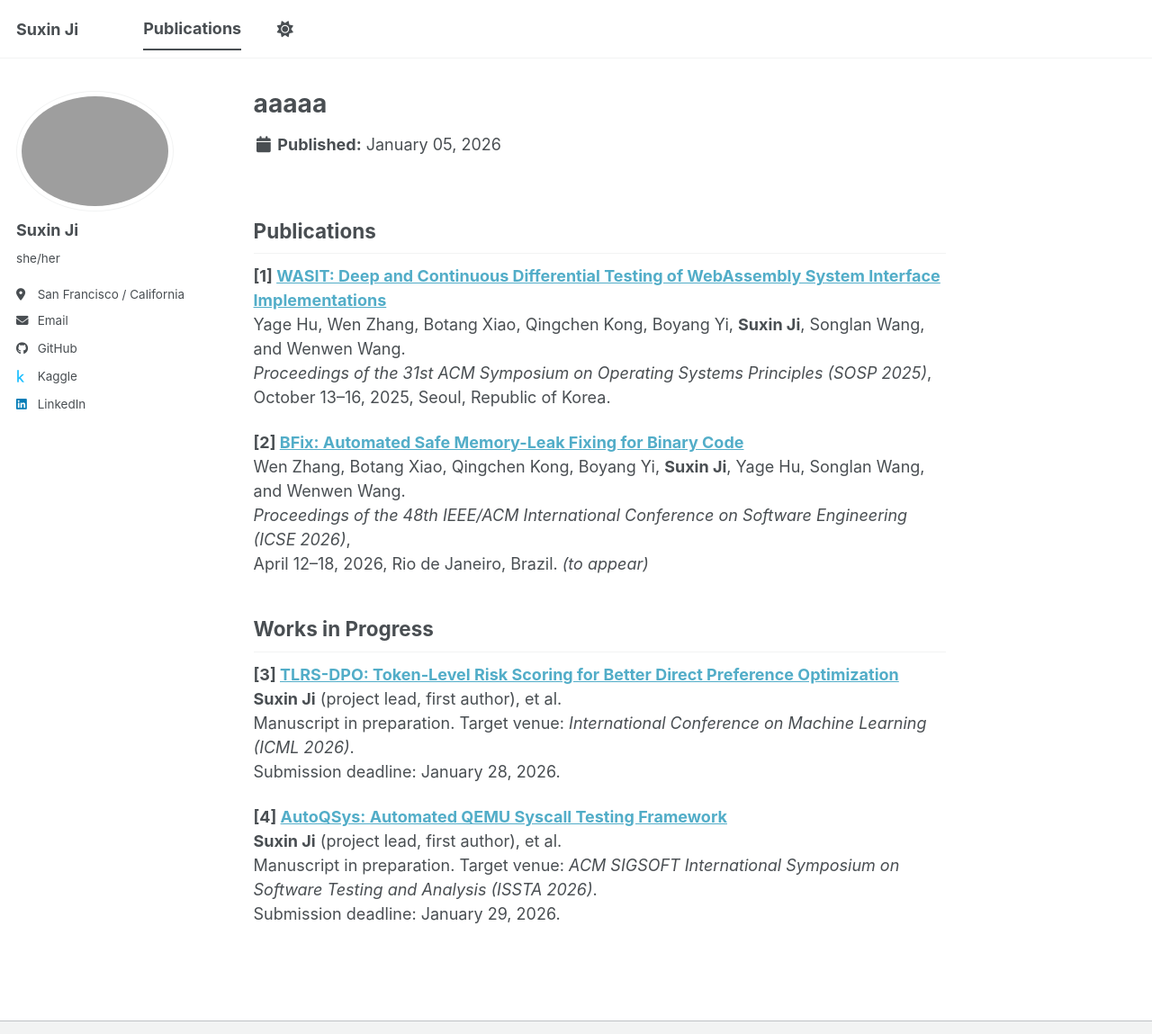
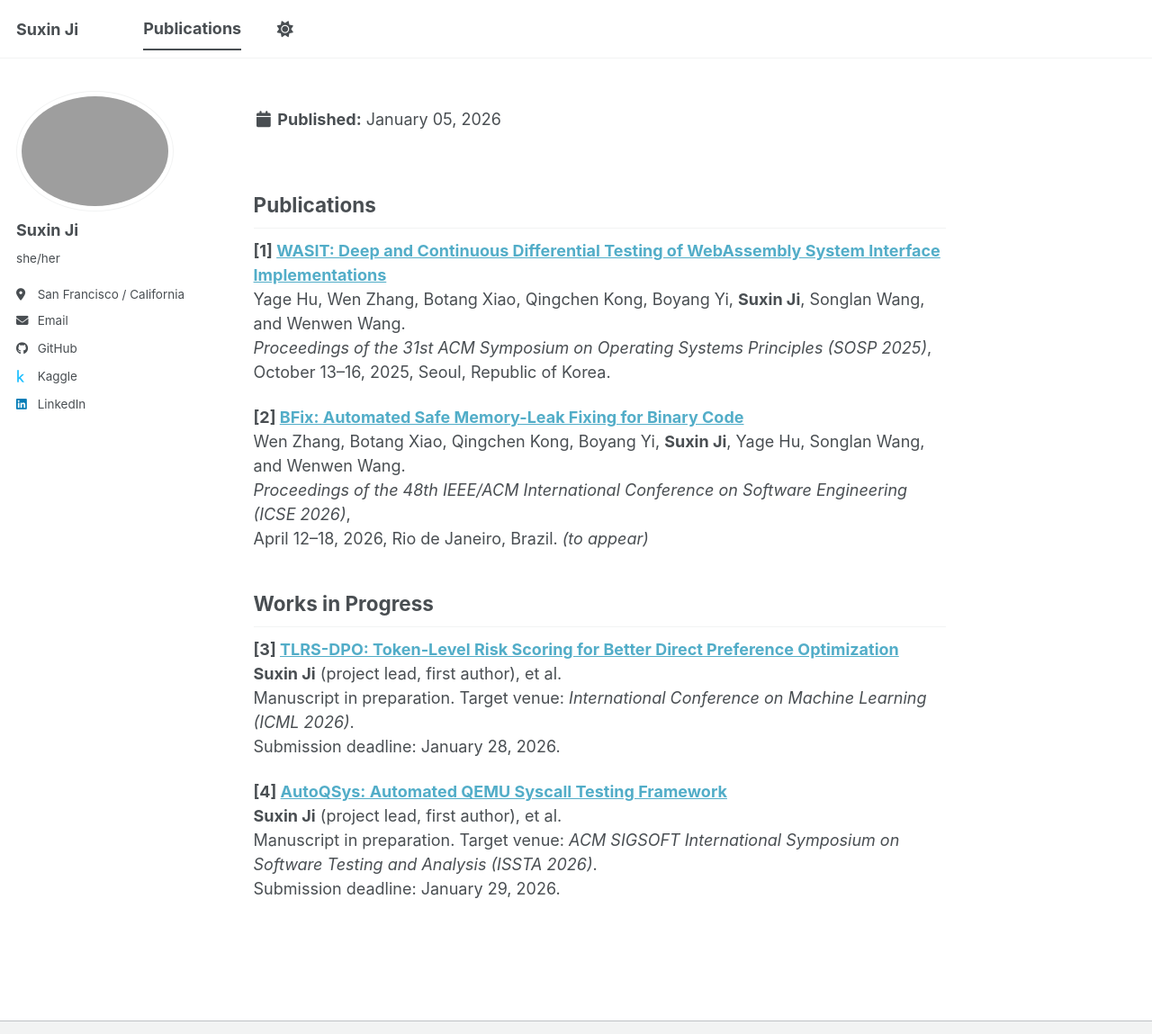
Before and after one commit to suxinji/suxinji.github.io, a Jekyll site: the page built from _publications/publications.md, in a window 1280 px wide and 1271 px high, cut to the strip 0-1149 px from the top of the window. Shown: the whole strip at 90% size. Built offline with Jekyll 4.4.1, drawn with Linux system fonts in a browser that asks for light colours; a script bundle is joined from its source files by our own code; library files that are not in the unit come from our copies.

Commit message:
Update publications.md

```diff
--- a/_publications/publications.md
+++ b/_publications/publications.md
@@ -1,7 +1,8 @@
 ---
 permalink: /publications/
 author_profile: true
-title: "aaaaa"
+title: "aaaa"
+title_shown = false
 ---
 
 ## Publications
```
